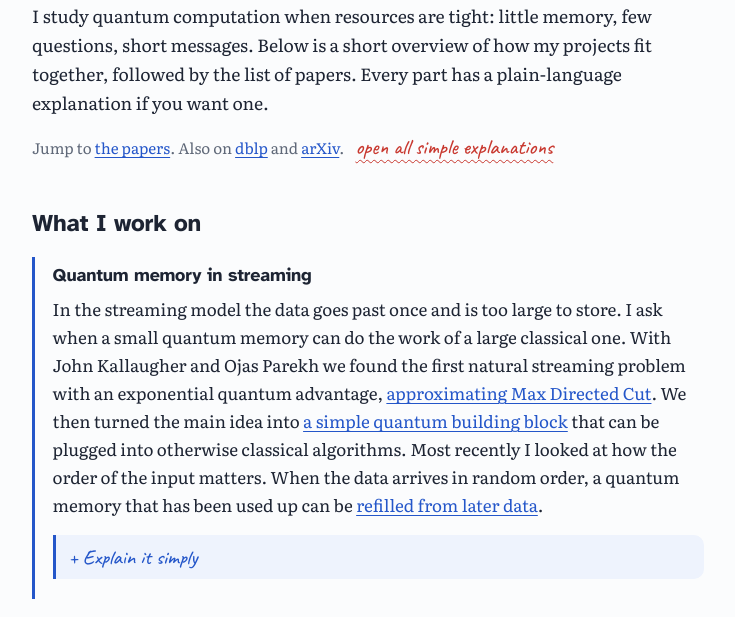
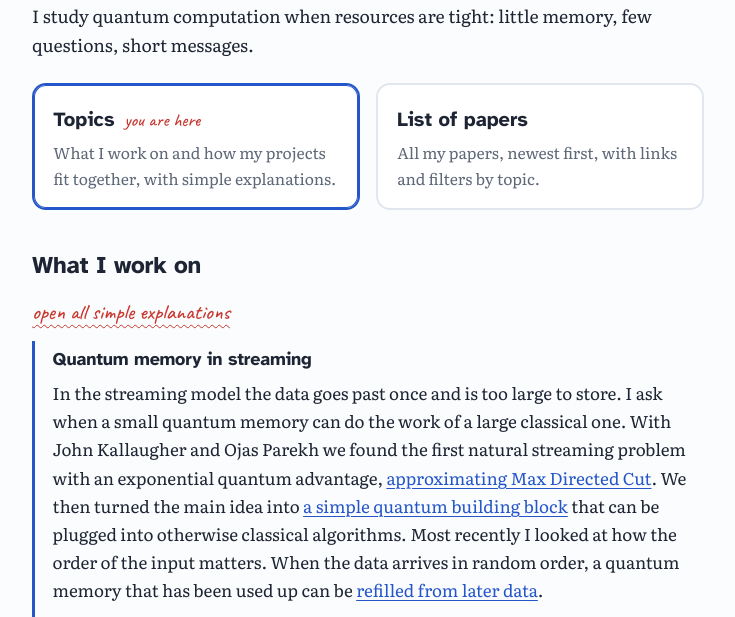
Before and after one commit to nvoronova/nvoronova.github.io, a plain HTML site: page research.html in a window 1280 px wide. Shown: the part 146-763 px from the top of the page, without its empty margins (272-1007 px from the left). Drawn offline with Linux system fonts and the light colour scheme.

Commit message:
Let readers choose between topics and the paper list
The research page now starts with two cards, Topics and List of
papers. Each shows one view. Links from the topics to a paper open
the list and highlight that paper.

Co-Authored-By: Claude Opus 5.5 <noreply@anthropic.com>
Claude-Session: https://claude.ai/code/session_011CpDaLA1D4NZGn3a1Xxm4E

```diff
--- a/research.html
+++ b/research.html
@@ -29,19 +29,23 @@
 <main class="wrap">
 <section class="page-head">
   <h1>Research</h1>
-  <p class="lede">
-    I study quantum computation when resources are tight: little memory, few questions, short messages.
-    Below is a short overview of how my projects fit together, followed by the list of papers.
-    Every part has a plain-language explanation if you want one.
-  </p>
-  <p class="note">Jump to <a href="#papers">the papers</a>. Also on
-    <a href="https://dblp.org/pid/342/2870">dblp</a> and
-    <a href="https://arxiv.org/search/?searchtype=author&amp;query=Voronova%2C+Nadezhda">arXiv</a>.
-    <button type="button" class="simple-all" aria-pressed="false">open all simple explanations</button></p>
+  <p class="lede">I study quantum computation when resources are tight: little memory, few questions, short messages.</p>
+  <nav class="choose" aria-label="Choose a view">
+    <a class="choice" href="#overview" data-view="overview" aria-current="true">
+      <span class="choice-title">Topics</span>
+      <span class="choice-text">What I work on and how my projects fit together, with simple explanations.</span>
+    </a>
+    <a class="choice" href="#papers" data-view="papers">
+      <span class="choice-title">List of papers</span>
+      <span class="choice-text">All my papers, newest first, with links and filters by topic.</span>
+    </a>
+  </nav>
 </section>
 
-<section class="story" id="story">
+<div class="view" id="overview">
+<section class="story">
   <h2>What I work on</h2>
+  <p class="note"><button type="button" class="simple-all" aria-pressed="false">open all simple explanations</button></p>
 
   <div class="chapter s">
     <h3>Quantum memory in streaming</h3>
@@ -100,10 +104,11 @@
     </div></details>
   </div>
 </section>
+</div>
 
-<section class="papers-block" id="papers">
+<section class="view papers-block" id="papers">
   <h2>Papers</h2>
-  <p class="note">Authors are in alphabetical order, as usual in theory.</p>
+  <p class="note">Authors are in alphabetical order, as usual in theory. Also on <a href="https://dblp.org/pid/342/2870">dblp</a> and <a href="https://arxiv.org/search/?searchtype=author&amp;query=Voronova%2C+Nadezhda">arXiv</a>.</p>
   <div class="filters" role="group" aria-label="Filter papers by topic"><button type="button" data-filter="all" aria-pressed="true">All</button><button type="button" data-filter="streaming" aria-pressed="false" class="streaming">Streaming</button><button type="button" data-filter="communication" aria-pressed="false" class="communication">Communication</button><button type="button" data-filter="queries" aria-pressed="false" class="queries">Queries</button><button type="button" data-filter="polynomials" aria-pressed="false" class="polynomials">Polynomials</button></div>
   <ol class="papers">
     <li class="paper" id="random-order" data-tags="streaming communication">
@@ -201,14 +206,27 @@
     simpleBtn.setAttribute('aria-pressed', String(open));
     simpleBtn.textContent = open ? 'close all simple explanations' : 'open all simple explanations';
   });
-  // Open the simple explanation of a paper when someone arrives at it from a link in the story.
-  function flash() {
-    var el = location.hash && document.getElementById(location.hash.slice(1));
-    if (el && el.classList.contains('paper')) {
-      el.classList.remove('flash'); void el.offsetWidth; el.classList.add('flash');
+  // Two views: the overview (#overview) and the paper list (#papers). Links to a paper (#bhm etc.) open the list.
+  var views = { overview: document.getElementById('overview'), papers: document.getElementById('papers') };
+  var choices = document.querySelectorAll('.choice');
+  function route(scroll) {
+    var id = location.hash.slice(1) || 'overview';
+    var target = document.getElementById(id);
+    var view = (target && views.papers.contains(target)) ? 'papers' : 'overview';
+    views.overview.hidden = view !== 'overview';
+    views.papers.hidden = view !== 'papers';
+    choices.forEach(function (c) {
+      if (c.dataset.view === view) c.setAttribute('aria-current', 'true'); else c.removeAttribute('aria-current');
+    });
+    if (target && target.classList.contains('paper')) {
+      target.scrollIntoView();
+      target.classList.remove('flash'); void target.offsetWidth; target.classList.add('flash');
+    } else if (scroll) {
+      document.querySelector('.choose').scrollIntoView();
     }
   }
-  window.addEventListener('hashchange', flash); flash();
+  window.addEventListener('hashchange', function () { route(true); });
+  route(false);
 })();
 </script>
 </body>
--- a/style.css
+++ b/style.css
@@ -144,7 +144,20 @@ details.simple > div p:last-child { margin-bottom: 0; }
 .chapter details.simple summary { color: var(--c); }
 
 /* Papers with tags and filters */
-.papers-block { padding: 1.5rem 0 0.5rem; border-top: 1px solid var(--rule); margin-top: 1rem; }
+.papers-block { padding: 1.5rem 0 0.5rem; }
+
+/* The two-way choice at the top of the research page */
+.choose { display: grid; grid-template-columns: 1fr 1fr; gap: 1rem; margin: 1.5rem 0 0.5rem; }
+.choice {
+  display: block; padding: 1.1rem 1.2rem 1rem; border: 2px solid var(--rule); border-radius: 14px;
+  background: var(--card); color: var(--ink); text-decoration: none;
+}
+.choice:hover { border-color: var(--blue); }
+.choice[aria-current="true"] { border-color: var(--blue); box-shadow: inset 0 0 0 1px var(--blue); }
+.choice-title { display: block; font-family: var(--sans); font-weight: 700; font-size: 1.25rem; margin-bottom: 0.25rem; }
+.choice[aria-current="true"] .choice-title::after { content: "you are here"; font-family: var(--hand); font-weight: 500; font-size: 1.15rem; color: var(--red); margin-left: 0.6rem; }
+.choice-text { display: block; color: var(--muted); font-size: 0.98rem; }
+@media (max-width: 560px) { .choose { grid-template-columns: 1fr; } }
 .filters { display: flex; flex-wrap: wrap; gap: 0.5rem; margin: 0.25rem 0 0.75rem; }
 .filters button {
   font: inherit; font-family: var(--sans); font-size: 0.95rem; cursor: pointer;
@@ -167,7 +180,7 @@ details.simple > div p:last-child { margin-bottom: 0; }
 @media (prefers-reduced-motion: reduce) { .paper.flash { animation: none; background: var(--tint); } }
 .cta { font-family: var(--sans); font-weight: 700; }
 .cta .hand { font-weight: 400; margin-left: 0.4rem; }
-.simple-all { margin-left: 0.5rem; }
+.simple-all { margin-left: 0; }
 
 /* Plain lists */
 .plain { padding-left: 1.1rem; margin: 0 0 1rem; }
```
Also changed, not shown: 1 other file.
